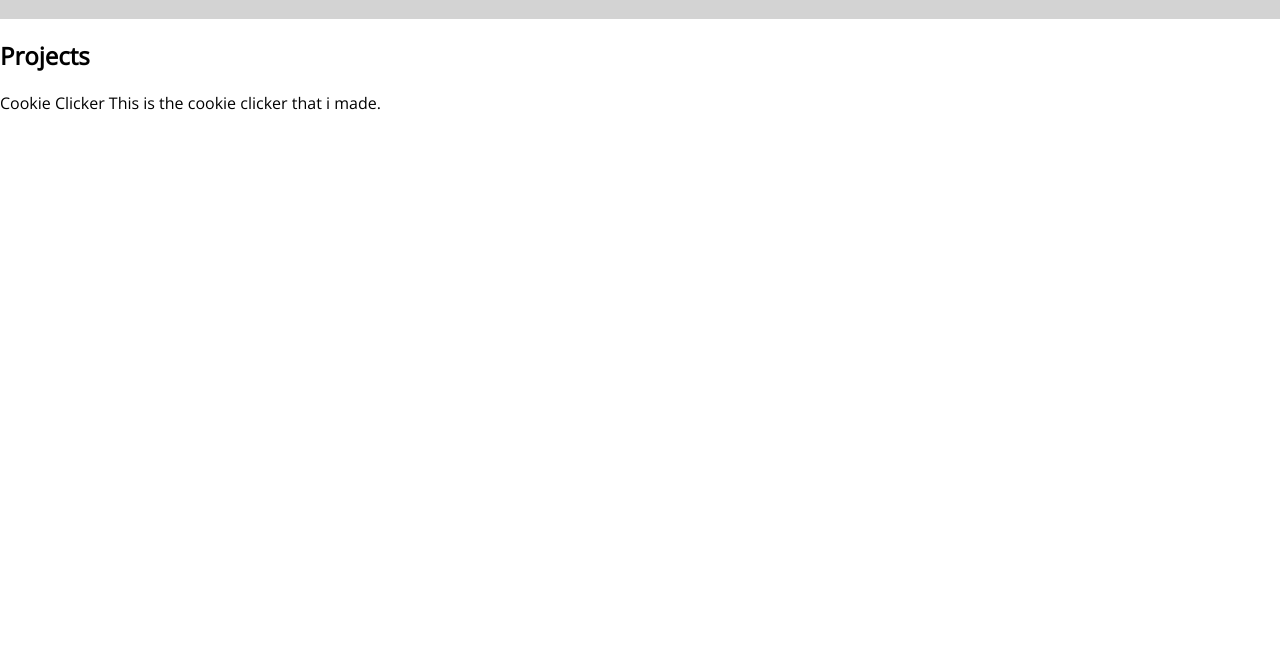
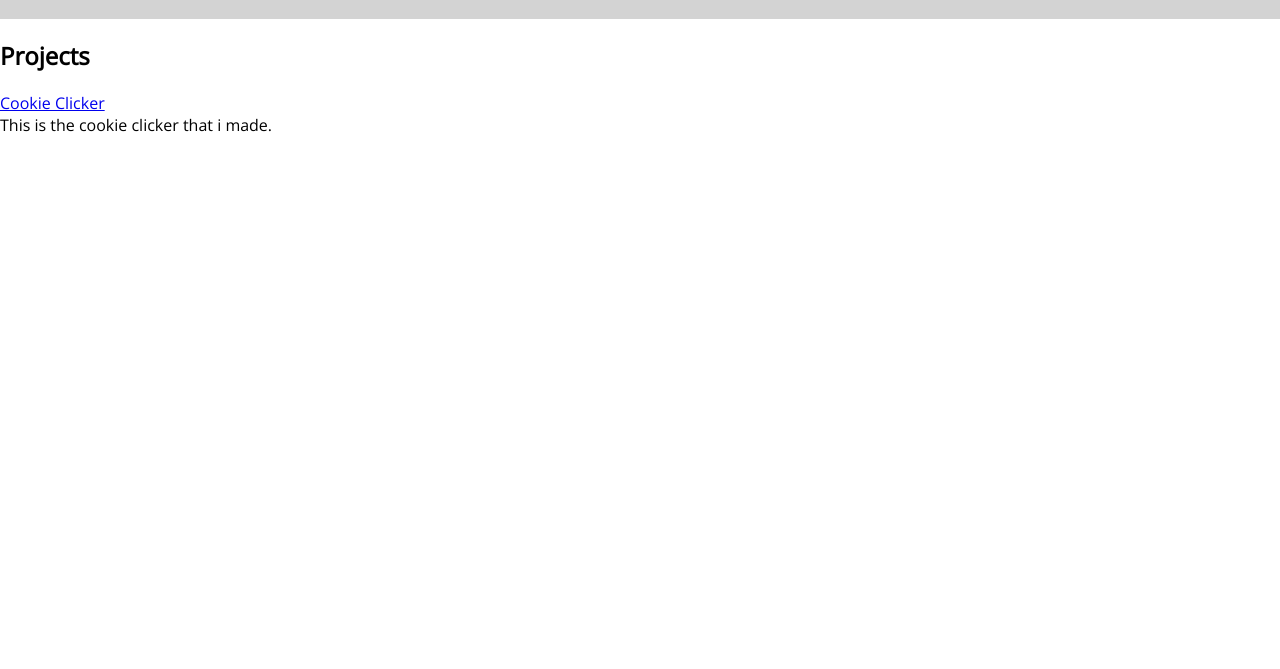
Before and after one commit to dedouwe26/dedouwe26.github.io, a plain HTML site: page index.html in a window 1280 px wide. Shown: the part 131-800 px from the top of the page. Drawn offline with nearby package versions, Linux system fonts and the light colour scheme.

Commit message:
projects

```diff
--- a/index.html
+++ b/index.html
@@ -22,8 +22,9 @@
     <main>
         <div>
             <h2>Projects</h2>
-            <div>
-                <div><span>Cookie Clicker</span>
+            <div id="projects">
+                <div><a href="/cookieclicker/">Cookie Clicker</a>
+                    <br>
                 <span>This is the cookie clicker that i made.</span></div>
             </div>
         </div>
--- a/style.css
+++ b/style.css
@@ -25,3 +25,10 @@ header {
 #links ul {
     list-style-type: none;
 }
+#projects {
+    display: grid;
+    grid-template-columns: auto;
+    grid-template-rows: auto;
+    grid-column-gap: 10px;
+    grid-row-gap: 10px;
+}
```
